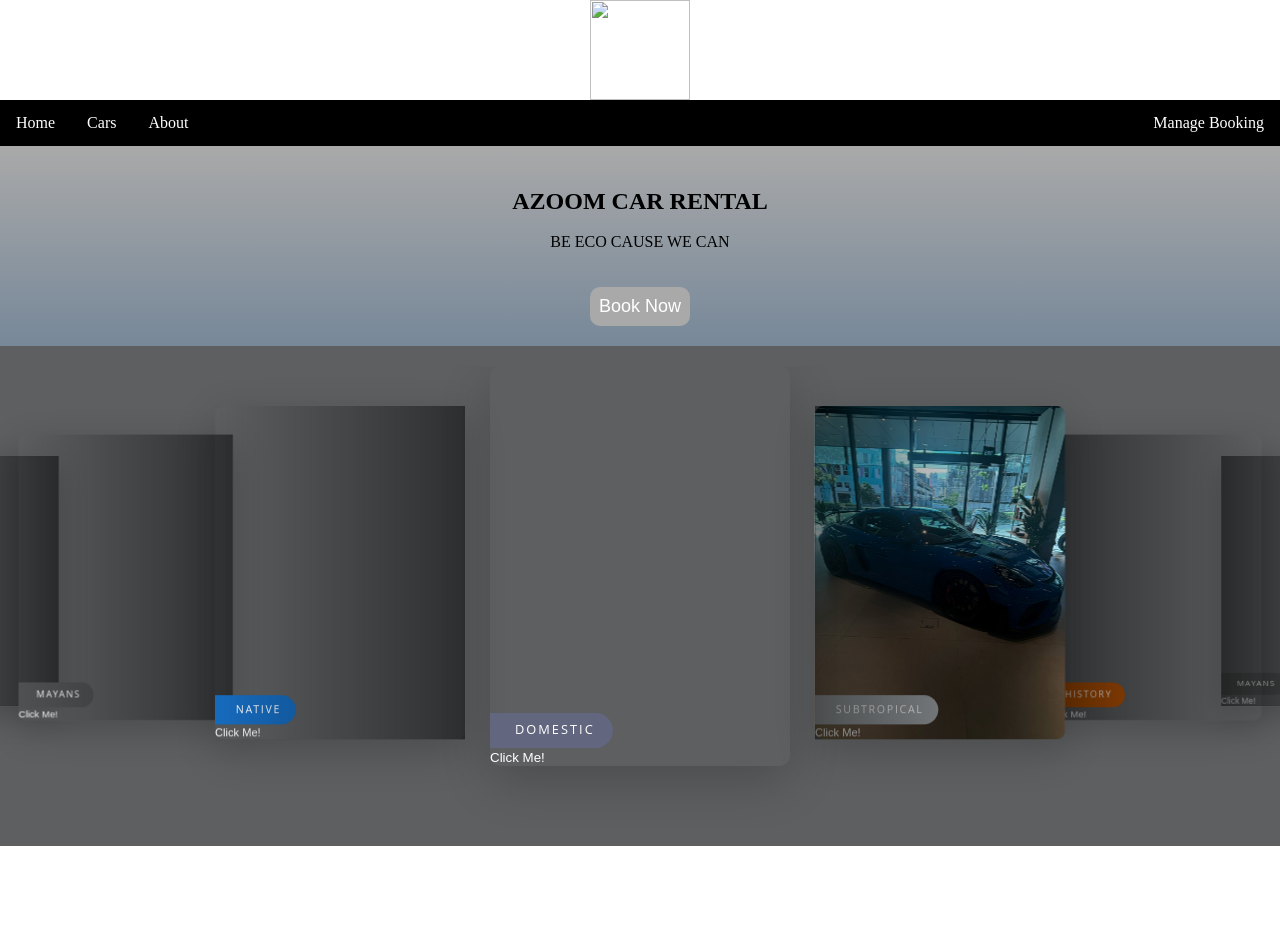
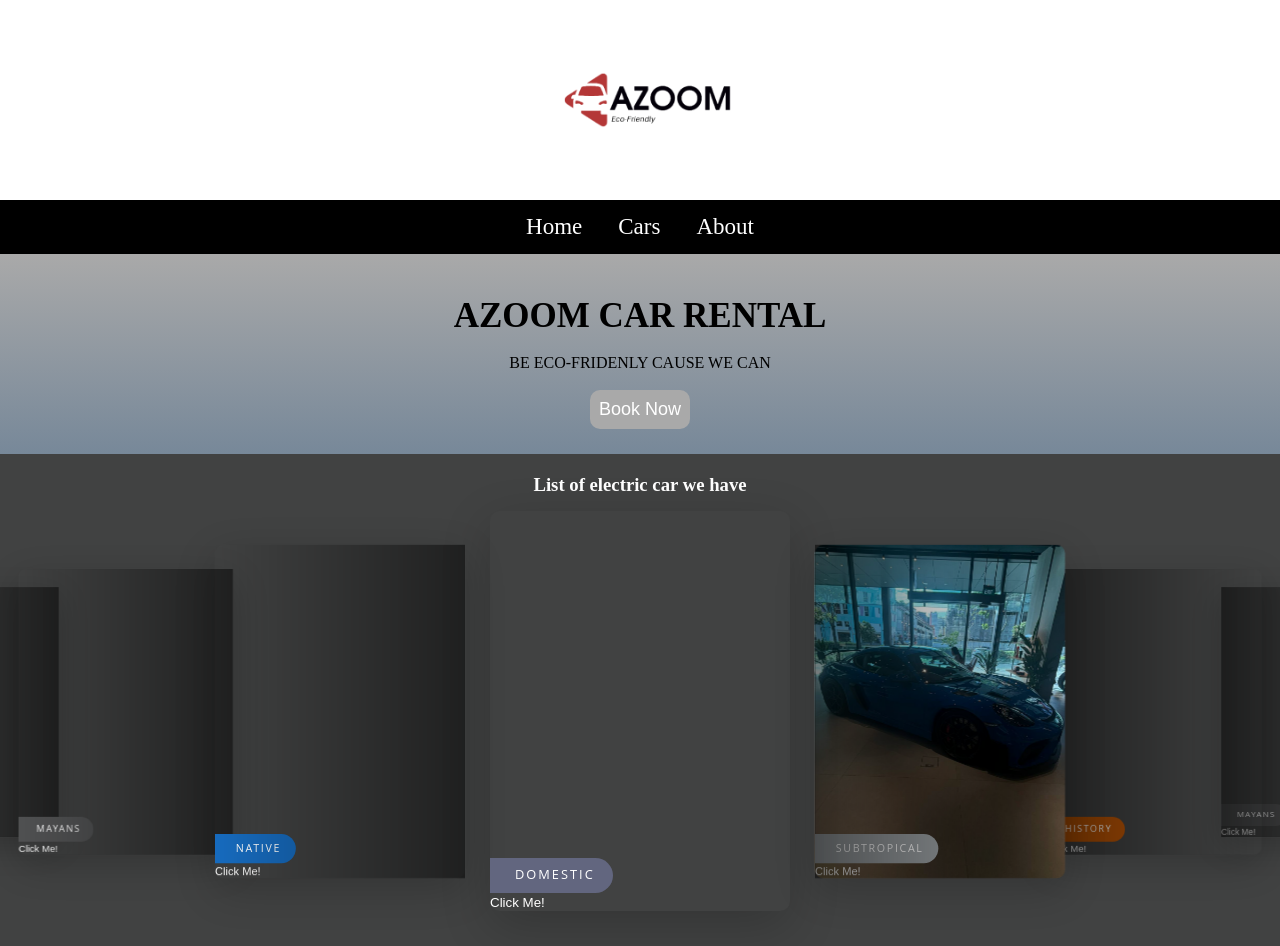
Before and after one commit to aloylee2/Assignment2, a plain HTML site: page index.html in a window 1280 px wide. Before the commit the page ends 846 px from the top, so only its background shows below. Drawn offline with nearby package versions, Linux system fonts and the light colour scheme.

Commit message:
done index

```diff
--- a/index.html
+++ b/index.html
@@ -8,7 +8,6 @@
   <link rel="stylesheet" href="https://cdn.jsdelivr.net/npm/swiper@11/swiper-bundle.min.css" />
   <style>
 * {
-    border:0;
     box-sizing: border-box;
     margin: 0;
     padding: 0;
@@ -20,18 +19,17 @@
   /* this is for navbar */
   ul{
     list-style: none;
-    margin: 0;
-    padding: 0;
-    overflow: hidden;
+    text-align: center;
     background-color: black;
+    padding:0;
+    margin:0;
   }
 
   li{
-    float: left;
+    display: inline-block;
+    font-size: 23px;
   }
-  .li-right{
-    float: right;
-  }
+
   li a {
     display: block;
     color: white;
@@ -67,9 +65,16 @@ article{
   width: 100%;
   height: 500px;
   display: flex;
-  background: #5d5f61;
+  background: #414242;
   overflow: hidden;
   padding-top: 20px;
+}
+
+.swiper-h1{
+  text-align: center;
+  color: white;
+  padding-bottom: 15px;
+
 }
 
 .swiper-slide {
@@ -224,9 +229,10 @@ img {vertical-align: middle;}
 }
 .banner-text{
   text-align:center;
-  top:50%;
-  bottom:50%;
   padding-toP:2em;
+}
+.banner-h1{
+  font-size: 35px;
 }
 
 .banner-button{
@@ -245,17 +251,16 @@ img {vertical-align: middle;}
   <!-- =================start Logo========================= -->
   <div class="logo-navbar">
     <div class="div-middle">
-    <img src="OIP.jpg" href="#myPage"width="100" height="100">
+    <img src="image/logo(withoutbackground).png" href="#myPage"width="200" height="200">
     </div>
   <!-- =================End Logo========================= -->
   <!-- =================Start navbar========================= -->
     <nav class="navbar">
         <ul>
-          <div class="navbar-left">
+          <div class="navbar-middle">
           <li><a href="#home">Home</a></li>
           <li><a href="#cars">Cars</a></li>
           <li><a href="#about">About</a></li>
-          <li class="li-right"><a href="login.html">Manage Booking</a></li>
         </ul>
     </nav>
     </div>
@@ -266,45 +271,18 @@ img {vertical-align: middle;}
       <div class="banner-text">
         <h1 class="banner-h1">AZOOM CAR RENTAL</h1>
         <br>
-        <p class="banner-p">BE ECO CAUSE WE CAN</p>
-        <br>
+        <p class="banner-p">BE ECO-FRIDENLY CAUSE WE CAN</p>
         <br>
         <button class="banner-button">Book Now</button>
       </div>
     </div>
-   <!--==================start of banner====================-->
+   <!--==================End of banner====================-->
 
-<!-- <div class="slideshow-container">
 
-<div class="mySlides fade">
-  <div class="numbertext">1 / 3</div>
-  <img src="image/bmw.jpg" height="100%" width="100%">
-  <div class="text">Caption Text</div>
-</div>
-
-<div class="mySlides fade">
-  <div class="numbertext">2 / 3</div>
-  <img src="image/OIP.jpg" height="100%" width="100%">
-  <div class="text">Caption Two</div>
-</div>
-
-<div class="mySlides fade">
-  <div class="numbertext">3 / 3</div>
-  <img src="image/bmw.jpg" height="100%" width="100%">
-  <div class="text">Caption Three</div>
-</div>
-
-</div>
-<br>
-<div style="text-align:center">
-  <span class="dot"></span>
-  <span class="dot"></span>
-  <span class="dot"></span>
-</div>
-   </section> -->
   <!-- =================Start of silder========================= -->
   <article>
     <div class="swiper">
+      <h1 class="swiper-h1">List of electric car we have</h1>
       <div class="swiper-wrapper">
         <div class="swiper-slide swiper-slide--one">
           <span>domestic</span>
@@ -342,16 +320,13 @@ img {vertical-align: middle;}
         </div>
         </div>
       </div>
-      <!-- Add Pagination -->
-      <!-- <div class="swiper-pagination"></div> -->
     </div>
   </article>
+  <section>
+
+  </section>
   <!-- =================End of silder========================= -->
-
-
-
-
-
+</section>
   <script>
     var swiper = new Swiper(".swiper", {
   effect: "coverflow",
```
Also changed, not shown: image/logo(withoutbackground).png (added), image/logo.png (added).
